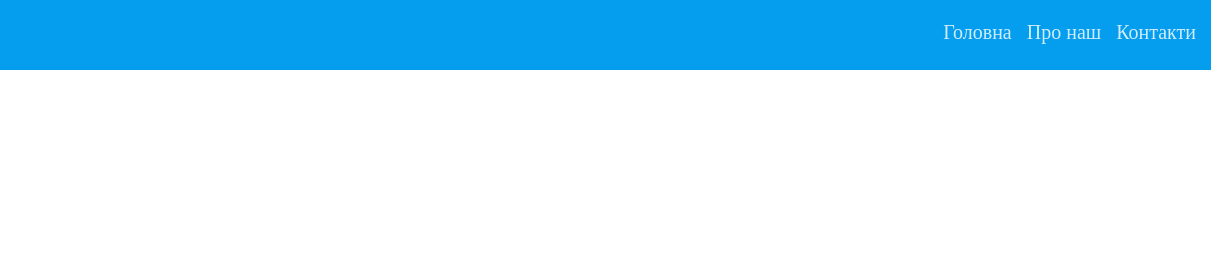
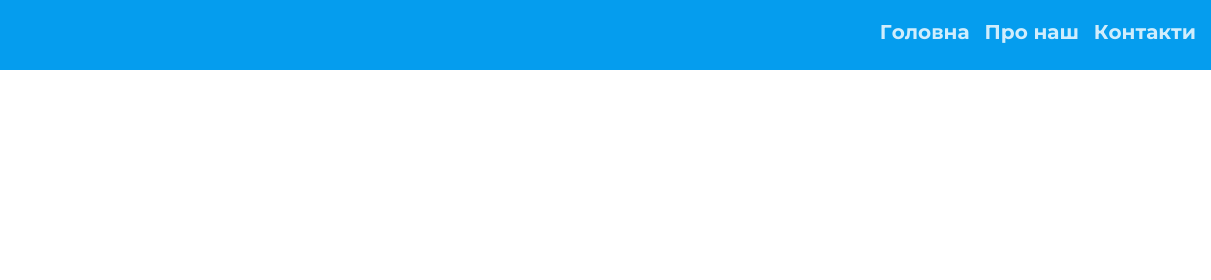
Before and after one commit to Sorokovsky/gulp-template, a website: page docs/index.html in a window 1280 px wide. Shown: the top 280 px of the page, 69-1280 px from the left. Drawn offline with Linux system fonts and the light colour scheme.

Commit message:
sass font mixin

```diff
--- a/docs/index.html
+++ b/docs/index.html
@@ -4,7 +4,7 @@
 		<meta charset="UTF-8"/>
 		<meta http-equiv="X-UA-Compatible" content="IE=edge"/>
 		<meta name="viewport" content="width=device-width, initial-scale=1.0"/>
-		<link rel="stylesheet" href="css/style.min.css?_v=20250712231944"/>
+		<link rel="stylesheet" href="css/style.min.css?_v=20250713165512"/>
 		<title>Головна</title>
 	</head>
 </html>
@@ -25,5 +25,5 @@
 	<footer>
 		<div class="footer__container">footer</div>
 	</footer>
-	<script src="js/app.min.js?_v=20250712231944"></script>
+	<script src="js/app.min.js?_v=20250713165512"></script>
 </body>
--- a/gulp/tasks/fonts.js
+++ b/gulp/tasks/fonts.js
@@ -41,7 +41,7 @@ export const fontsStyle = () => {
     fs.readdir(path.build.fonts, function (err, fontsFiles) {
         if (fontsFiles) {
             if (!fs.existsSync(fontsFile)) {
-                fs.writeFile(fontsFile, "", cb);
+                fs.writeFile(fontsFile, "@use 'mixins/index' as *", cb);
                 let newFileOnly;
                 for (let i = 0; i < fontsFiles.length; i++) {
                     let fontFileName = fontsFiles[i].split(".")[0];
@@ -49,7 +49,7 @@ export const fontsStyle = () => {
                         let fontName = fontFileName.split("-")[0] ? fontFileName.split("-")[0] : fontFileName;
                         let fontWeight = (fontFileName.split("-")[1] ? fontFileName.split("-")[1] : fontFileName).toLowerCase();
                         let italic = "italic";
-                        let normal = "normail";
+                        let normal = "normal";
                         let fontStyle = fontWeight.includes(italic) ? italic : normal;
                         fontWeight.replace(italic, "");
                         switch (fontWeight) {
@@ -82,7 +82,7 @@ export const fontsStyle = () => {
                                 fontWeight = 400;
                                 break;
                         }
-                        fs.appendFile(fontsFile, `@font-face\n\tfont-family: ${fontName}\n\tfont-display: swap\n\tsrc: url("../fonts/${fontFileName}.woff2") format("woff2"), url("../fonts/${fontFileName}.woff") format("woff")\n\tfont-weight: ${fontWeight}\n\tfont-style: ${fontStyle}\n\r\n`, cb);
+                        fs.appendFile(fontsFile, `\n@include font("${fontName}", "${fontFileName}", ${fontWeight}, ${fontStyle})`, cb);
                         newFileOnly = fontFileName;
                     } else {
                         console.log("fonts.sass already exits.");
--- a/gulp/version.json
+++ b/gulp/version.json
@@ -1,3 +1,3 @@
 {
-    "main": "20250712231944"
+    "main": "20250713165512"
 }
--- a/src/sass/base.sass
+++ b/src/sass/base.sass
@@ -8,6 +8,10 @@ body
     flex-direction: column
     min-height: 100vh
     overflow-x: hidden
+    font-family: $mainFontFamily
+    font-size: $mainFontSize+px
+    font-weight: $mainFontWeight
+    font-style: $mainFontStyle
     &._lock
         overflow-y: hidden
 main
--- /dev/null
+++ b/src/sass/fonts.sass
@@ -0,0 +1,4 @@
+@use 'mixins/index' as *
+@include font("Montserrat", "Montserrat-Bold", 700, normal)
+@include font("Montserrat", "Montserrat-BoldItalic", 400, italic)
+@include font("Montserrat", "Montserrat-Regular", 400, normal)
--- a/src/sass/header.sass
+++ b/src/sass/header.sass
@@ -24,6 +24,7 @@
             row-gap: 25px
             li
                 font-size: 20px
+                font-weight: 700
                 list-style: none
                 a
                     text-decoration: none
--- /dev/null
+++ b/src/sass/mixins/font.sass
@@ -0,0 +1,7 @@
+@mixin font($name, $file, $weight, $style)
+    @font-face
+        font-family: $name;
+        font-display: swap;
+        src: url("../fonts/#{$file}.woff") format("woff"), url("../fonts/#{$file}.woff2") format("woff2");
+        font-weight: #{$weight};
+        font-style: #{$style};
--- /dev/null
+++ b/src/sass/mixins/index.sass
@@ -0,0 +1 @@
+@forward 'font'
--- a/src/sass/settings.sass
+++ b/src/sass/settings.sass
@@ -7,3 +7,7 @@ $mainHeaderLinkColor: #ffffffd0
 $mainHeaderLinkColorHover: #ffffff
 $animationDuration: .5s
 $mobileBreakPoint: 768
+$mainFontFamily: "Montserrat", sans-serif
+$mainFontSize: 18
+$mainFontWeight: 400
+$mainFontStyle: normal
```
Also changed, not shown: docs/css/style.css, docs/css/style.min.css, docs/fonts/Montserrat-Bold.woff (added), docs/fonts/Montserrat-Bold.woff2 (added), docs/fonts/Montserrat-BoldItalic.woff (added), docs/fonts/Montserrat-BoldItalic.woff2 (added), docs/fonts/Montserrat-Regular.woff (added), docs/fonts/Montserrat-Regular.woff2 (added), src/fonts/Montserrat-Bold.ttf (added), src/fonts/Montserrat-BoldItalic.ttf (added), src/fonts/Montserrat-Regular.ttf (added).
